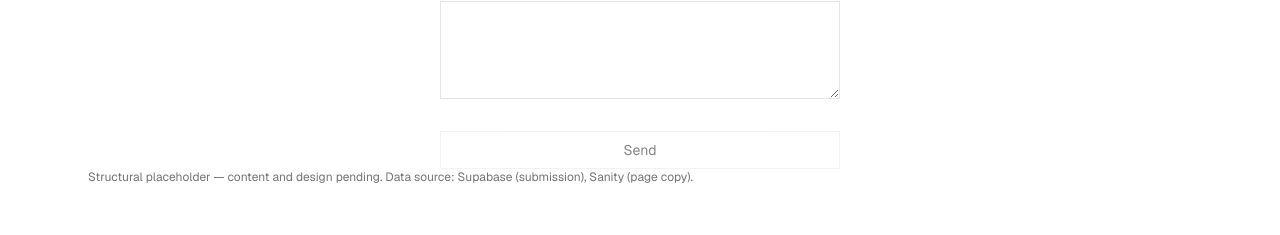
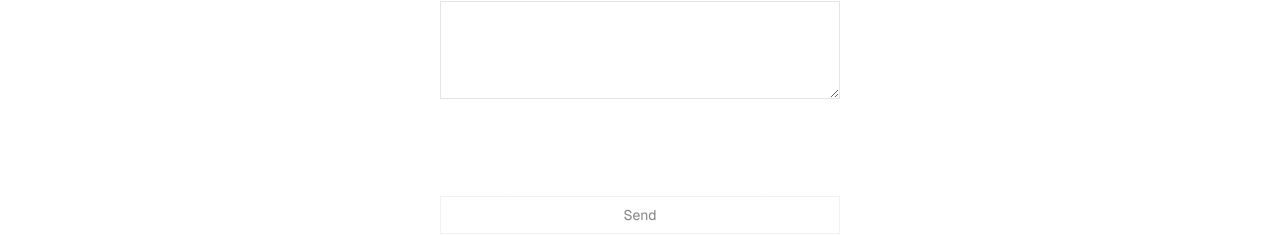
Before and after one commit to rossdev-noonan/chitoryukaratedo, a Next.js app: page /contact in a window 1280 px wide. Shown: the part 404-639 px from the top of the page. Built offline with nearby package versions, Linux system fonts and the light colour scheme; no server answers.

Commit message:
2026-07-09_reserve-turnstile-widget-space-to-eliminate-layout-shift_changesdone

```diff
--- a/components/public/TurnstileWidget.tsx
+++ b/components/public/TurnstileWidget.tsx
@@ -46,7 +46,9 @@ export function TurnstileWidget({ siteKey, onToken }: TurnstileWidgetProps) {
         strategy="afterInteractive"
         onLoad={() => setScriptLoaded(true)}
       />
-      <div ref={containerRef} />
+      {/* Reserves the default Turnstile widget's footprint (300x65) before
+          it renders, so it doesn't cause a layout shift popping in. */}
+      <div ref={containerRef} className="min-h-[65px] w-[300px] max-w-full" />
     </>
   );
 }
```
